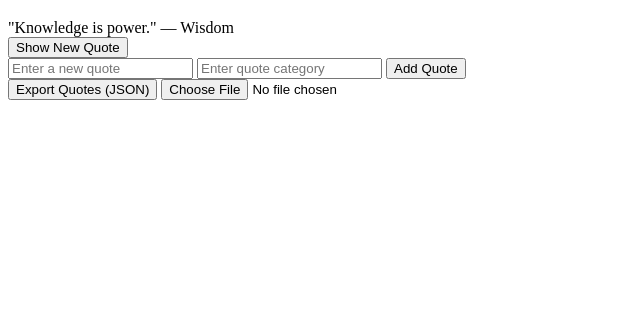
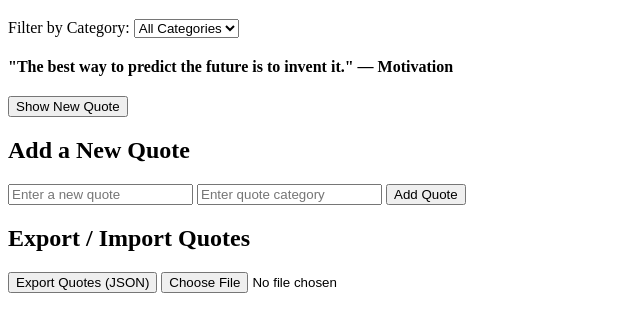
Before and after one commit to Basma162/alx_fe_javascript, a plain HTML site: page dom-manipulation/index.html in a window 1280 px wide. Shown: the part 61-392 px from the top of the page, without its empty margins (0-640 px from the left). Drawn offline with Linux system fonts and the light colour scheme.

Commit message:
Add dynamic category filter to quote generator

```diff
--- a/dom-manipulation/index.html
+++ b/dom-manipulation/index.html
@@ -8,16 +8,23 @@
 <body>
   <h1>Dynamic Quote Generator</h1>
 
-  <div id="quoteDisplay"></div>
+  <!-- Category Filter Dropdown -->
+  <label for="categoryFilter">Filter by Category:</label>
+  <select id="categoryFilter" onchange="filterQuotes()">
+    <option value="all">All Categories</option>
+  </select>
+
+  <div id="quoteDisplay" style="margin: 20px 0; font-weight: bold;"></div>
   <button id="newQuote">Show New Quote</button>
 
+  <h2>Add a New Quote</h2>
   <div>
     <input id="newQuoteText" type="text" placeholder="Enter a new quote" />
     <input id="newQuoteCategory" type="text" placeholder="Enter quote category" />
     <button id="addQuoteBtn">Add Quote</button>
   </div>
 
-  <!-- JSON Import / Export -->
+  <h2>Export / Import Quotes</h2>
   <button id="exportBtn">Export Quotes (JSON)</button>
   <input type="file" id="importFile" accept=".json" onchange="importFromJsonFile(event)" />
 
--- a/dom-manipulation/script.js
+++ b/dom-manipulation/script.js
@@ -1,32 +1,62 @@
+// Quotes array (load from localStorage if موجود)
 let quotes = JSON.parse(localStorage.getItem("quotes")) || [
   { text: "The best way to predict the future is to invent it.", category: "Motivation" },
   { text: "Simplicity is the soul of efficiency.", category: "Productivity" },
   { text: "Knowledge is power.", category: "Wisdom" }
 ];
 
+// DOM elements
 const quoteDisplay = document.getElementById("quoteDisplay");
 const newQuoteBtn = document.getElementById("newQuote");
 const addQuoteBtn = document.getElementById("addQuoteBtn");
 const exportBtn = document.getElementById("exportBtn");
 
+// Save quotes to localStorage
 function saveQuotes() {
   localStorage.setItem("quotes", JSON.stringify(quotes));
 }
 
-function showRandomQuote() {
-  if (quotes.length === 0) {
-    quoteDisplay.textContent = "No quotes available.";
+// Populate category dropdown
+function populateCategories() {
+  const categoryFilter = document.getElementById("categoryFilter");
+  const lastCategory = localStorage.getItem("lastCategory") || "all";
+
+  // Clear previous options except "All Categories"
+  categoryFilter.innerHTML = '<option value="all">All Categories</option>';
+
+  const categories = [...new Set(quotes.map(q => q.category))];
+  categories.forEach(cat => {
+    const option = document.createElement("option");
+    option.value = cat;
+    option.textContent = cat;
+    categoryFilter.appendChild(option);
+  });
+
+  categoryFilter.value = lastCategory;
+}
+
+// Filter quotes based on selected category
+function filterQuotes() {
+  const selectedCategory = document.getElementById("categoryFilter").value;
+  localStorage.setItem("lastCategory", selectedCategory);
+
+  let filteredQuotes = selectedCategory === "all"
+    ? quotes
+    : quotes.filter(q => q.category === selectedCategory);
+
+  if (filteredQuotes.length === 0) {
+    quoteDisplay.textContent = "No quotes available for this category.";
     return;
   }
 
-  const randomIndex = Math.floor(Math.random() * quotes.length);
-  const quote = quotes[randomIndex];
-
+  const randomIndex = Math.floor(Math.random() * filteredQuotes.length);
+  const quote = filteredQuotes[randomIndex];
   quoteDisplay.textContent = `"${quote.text}" — ${quote.category}`;
 
   sessionStorage.setItem("lastQuote", JSON.stringify(quote));
 }
 
+// Add new quote
 function addQuote() {
   const textInput = document.getElementById("newQuoteText");
   const categoryInput = document.getElementById("newQuoteCategory");
@@ -42,12 +72,15 @@ function addQuote() {
   quotes.push({ text: newText, category: newCategory });
   saveQuotes();
 
+  populateCategories(); // تحديث dropdown
+
   textInput.value = "";
   categoryInput.value = "";
 
   alert("Quote added successfully!");
 }
 
+// Export quotes to JSON
 function exportQuotes() {
   const blob = new Blob([JSON.stringify(quotes, null, 2)], { type: "application/json" });
   const url = URL.createObjectURL(blob);
@@ -60,6 +93,7 @@ function exportQuotes() {
   URL.revokeObjectURL(url);
 }
 
+// Import quotes from JSON file
 function importFromJsonFile(event) {
   const file = event.target.files[0];
   const fileReader = new FileReader();
@@ -68,20 +102,19 @@ function importFromJsonFile(event) {
     const importedQuotes = JSON.parse(e.target.result);
     quotes.push(...importedQuotes);
     saveQuotes();
+    populateCategories();
+    filterQuotes();
     alert("Quotes imported successfully!");
   };
 
   fileReader.readAsText(file);
 }
 
-newQuoteBtn.addEventListener("click", showRandomQuote);
+// Event listeners
+newQuoteBtn.addEventListener("click", filterQuotes);
 addQuoteBtn.addEventListener("click", addQuote);
 exportBtn.addEventListener("click", exportQuotes);
 
-const lastQuote = sessionStorage.getItem("lastQuote");
-if (lastQuote) {
-  const q = JSON.parse(lastQuote);
-  quoteDisplay.textContent = `"${q.text}" — ${q.category}`;
-} else {
-  showRandomQuote();
-}
+// Initialize
+populateCategories();
+filterQuotes();
```
